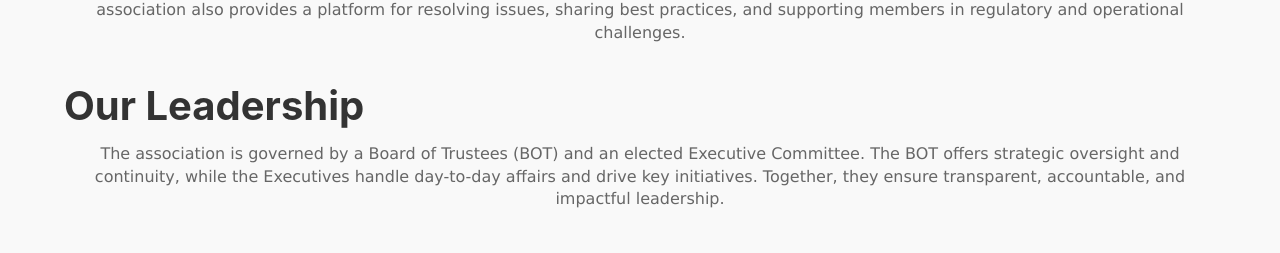
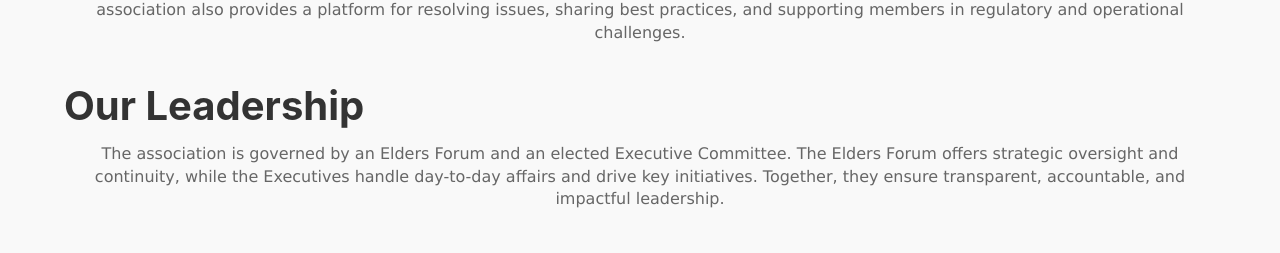
Before and after one commit to NijiWritesCode/Hotel-Association-Website, a React (Vite) app: page /about in a window 1280 px wide. Shown: the part 834-1087 px from the top of the page. Built offline with nearby package versions, Linux system fonts and the light colour scheme; no server answers; the database is empty.

Commit message:
Elders Forum - About

```diff
--- a/src/Components/About/About.jsx
+++ b/src/Components/About/About.jsx
@@ -26,7 +26,7 @@ const About = () => {
             <AboutCard topic={'Our Mission'} desc={'To unite and empower hoteliers by fostering collaboration, promoting excellence in hospitality, and driving sustainable growth through innovation, capacity building, and advocacy for industry standards that enhance guest experiences and economic development.'}/>
             <AboutCard topic={'Our Vision'} desc={'To be the leading voice and catalyst for a thriving, world-class hospitality industry that celebrates diversity, delivers exceptional guest experiences, and contributes significantly to the nation socio-economic progress.'}/>
             <AboutCard topic={'What We Do'} desc={"Ado Odo Ota Hoteliers' Association serves as a bridge between hotel operators and relevant authorities, law enforcement agencies, tourism boards, and the public. We organize training, workshops, and community safety initiatives to keep our members informed and protected. The association also provides a platform for resolving issues, sharing best practices, and supporting members in regulatory and operational challenges."}/>
-            <AboutCard topic={'Our Leadership'} desc={"The association is governed by a Board of Trustees (BOT) and an elected Executive Committee. The BOT offers strategic oversight and continuity, while the Executives handle day-to-day affairs and drive key initiatives. Together, they ensure transparent, accountable, and impactful leadership."}/>
+            <AboutCard topic={'Our Leadership'} desc={"The association is governed by an Elders Forum and an elected Executive Committee. The Elders Forum offers strategic oversight and continuity, while the Executives handle day-to-day affairs and drive key initiatives. Together, they ensure transparent, accountable, and impactful leadership."}/>
             <AboutCard topic={'Our Membership'} desc={"Our members include licensed hotels, guest houses, motels, and lodges operating within Ado Odo Ota and its environs. We welcome all hospitality establishments that seek to align with industry standards and contribute to a safer and more professional hospitality environment."}/>
             <AboutCard topic={'Join Us'} desc={"Are you a hotel operator in Ado Odo Ota LGA? Join us to benefit from a strong network, legal backing, security partnerships, and business growth opportunities. Together, we raise the bar for hospitality in Ado Odo Ota. For information on how to become a member, call: +2348037279143"}/>
           </div>
```
